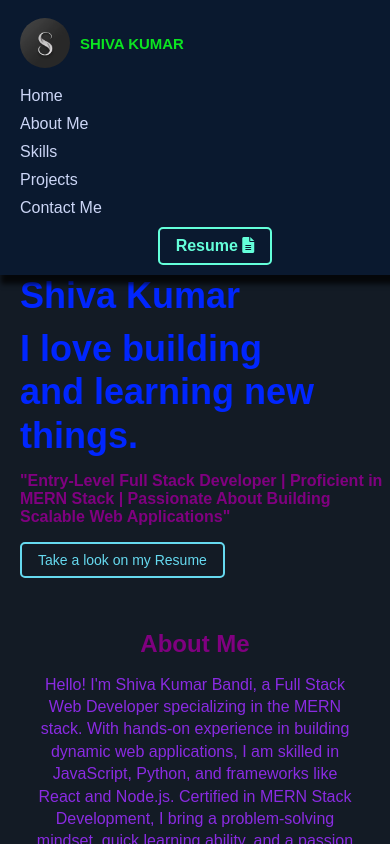
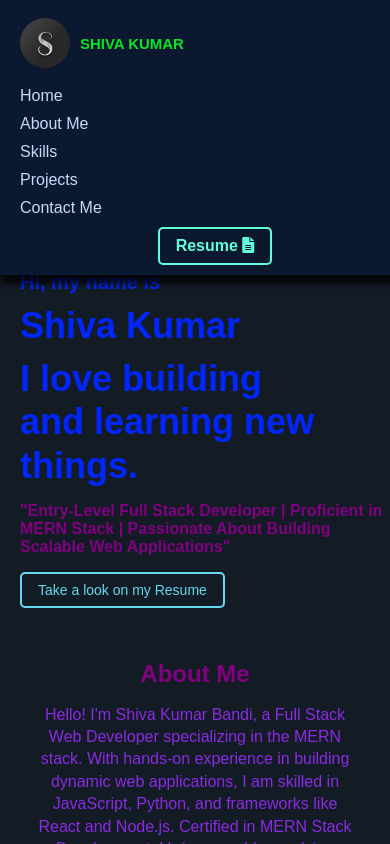
Before and after one commit to shivakumar-bandi/my-portfolio-s, a React (Create React App) app: page / in a window 390 px wide. Shown: the top 844 px of the page. Built offline with nearby package versions, Linux system fonts and the light colour scheme.

Commit message:
first commit

```diff
--- a/src/components/Home.css
+++ b/src/components/Home.css
@@ -1,10 +1,13 @@
 .home {
   padding-top: 20px;
+  position: relative;
 }
 
 #home {
-  padding-top: 100px; /* Increased padding to push content down */
+  padding-top: 120px; /* Ensure enough space from the top */
   padding-left: 20px;
+  z-index: 1; /* Bring the section forward */
+  position: relative;
 }
 
 /* Header styles */
@@ -13,6 +16,8 @@
   line-height: 1.2;
   color: rgb(0, 38, 255);
   margin: 0;
+  z-index: 2; /* Ensure h2 is above other elements */
+  position: relative;
 }
 
 .home-section h1 {
@@ -20,6 +25,8 @@
   line-height: 1.2;
   color: rgb(0, 38, 255);
   margin: 10px 0;
+  z-index: 2; /* Ensure h1 is above other elements */
+  position: relative;
 }
 
 .home-section h3 {
@@ -52,7 +59,7 @@ button:focus {
 /* Responsive Design for Mobile Screens */
 @media (max-width: 768px) {
   #home {
-    padding-top: 120px; /* Further increased padding to avoid overlapping with navbar */
+    padding-top: 150px; /* Further increased padding */
     padding-left: 20px;
   }
 
@@ -60,12 +67,16 @@ button:focus {
     font-size: 20px;
     line-height: 1.2;
     margin: 0;
+    z-index: 2; /* Ensure h2 is above other elements */
+    position: relative;
   }
 
   .home-section h1 {
     font-size: 36px;
     line-height: 1.2;
     margin: 10px 0;
+    z-index: 2; /* Ensure h1 is above other elements */
+    position: relative;
   }
 
   .home-section h3 {
```
